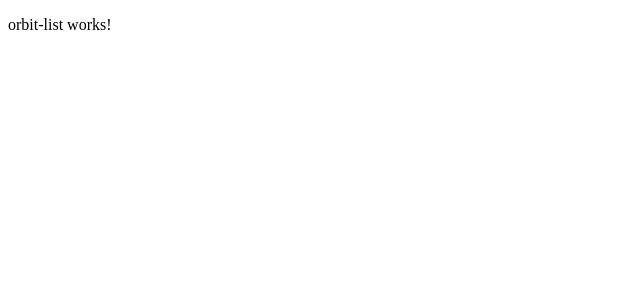
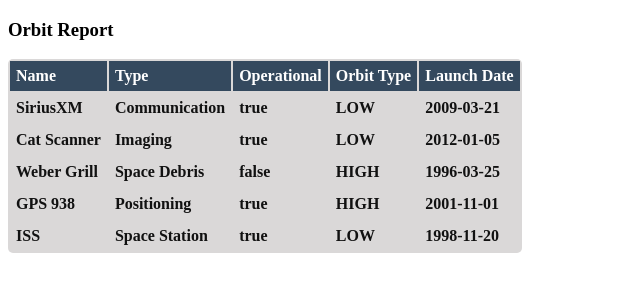
Before and after one commit to Naga-Anusha/orbit-report, an Angular app in the folder Assignments/orbit-report/: page / in a window 1280 px wide. Shown: the top 300 px of the page, without its empty margins (0-640 px from the left). Built offline with nearby package versions, Linux system fonts and the light colour scheme.

Commit message:
Table of satellites displayed

```diff
--- a/Assignments/orbit-report/src/app/orbit-list/orbit-list.component.css
+++ b/Assignments/orbit-report/src/app/orbit-list/orbit-list.component.css
@@ -0,0 +1,28 @@
+/* .sortable {
+    cursor: pointer;
+    color: #dd5;
+} */
+
+.warning {
+    background-color: #da8a8a;
+}
+
+table {
+  color: #111;
+  border-radius: 5px;
+  overflow: hidden;
+  margin: 12px 0;
+  min-width: 300px;
+  background: #dad8d8;
+}
+
+.header-row {
+    background: #34495E;
+    color: #fff
+}
+
+th, td {
+    text-align: left;
+    margin: 5px 10px;
+    padding: 6px;
+}
--- a/Assignments/orbit-report/src/app/orbit-list/orbit-list.component.html
+++ b/Assignments/orbit-report/src/app/orbit-list/orbit-list.component.html
@@ -1 +1,18 @@
-<p>orbit-list works!</p>
+<h3>Orbit Report</h3>
+<table>
+   <tr class="header-row">
+      <th class="sortable">Name</th>
+      <th class="sortable">Type</th>
+      <th>Operational</th>
+      <th>Orbit Type</th>
+      <th>Launch Date</th>
+   </tr>
+   <!-- TODO: put <tr *ngFor=""></tr> here -->
+   <tr *ngFor="let satellite of satellites">
+       <th>{{satellite.name}}</th>
+       <th>{{satellite.type}}</th>
+       <th>{{satellite.operational}}</th>
+       <th>{{satellite.orbitType}}</th>
+       <th>{{satellite.launchDate}}</th>
+   </tr>
+</table>
```
